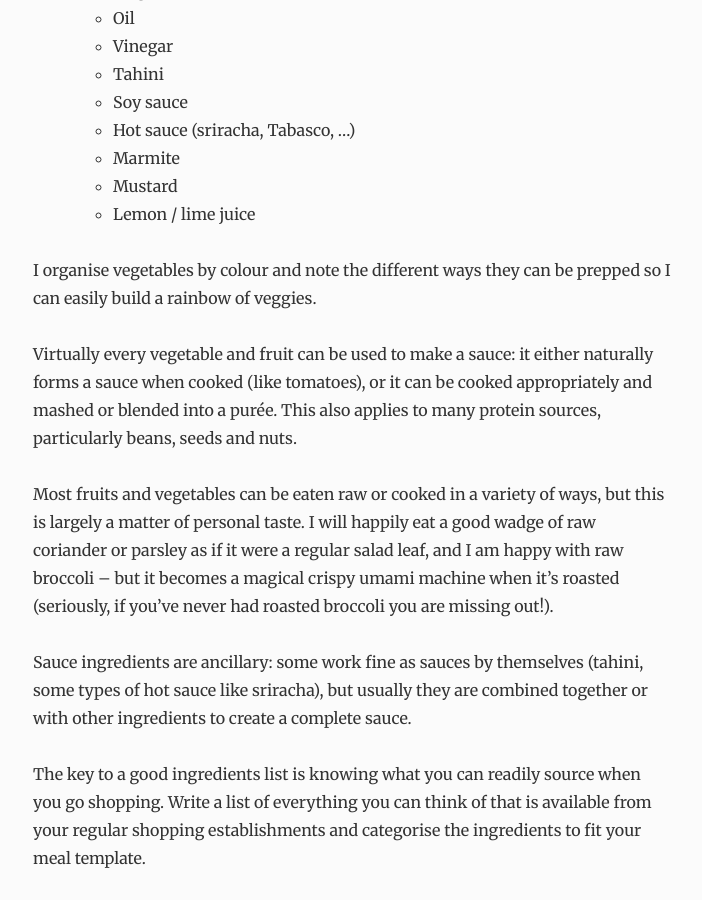
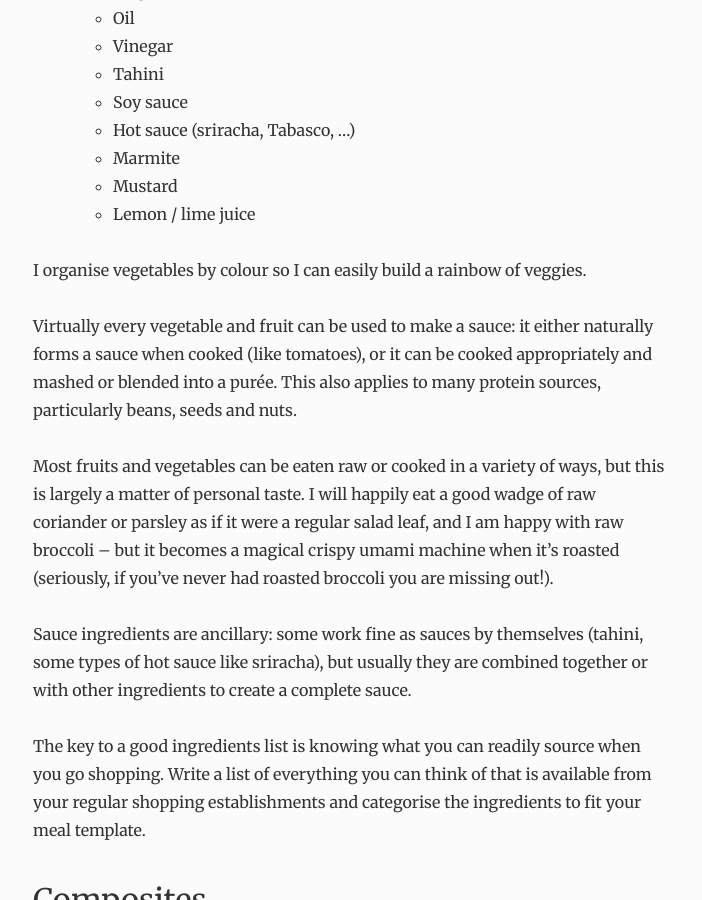
Before and after one commit to wcerfgba/jpreston.xyz, a Jekyll site: the page built from _posts/2020-11-26-vegan-lunch-kit.markdown, in a window 1280 px wide and 900 px high, scrolled down 2868 px. Shown: the whole window, without its empty margins (287-989 px from the left). Built offline with Jekyll 4.4.1, drawn with Linux system fonts in a browser that asks for light colours.

Commit message:
Remove note about prep methods for veggies from Vegan Lunch Kit

```diff
--- a/_posts/2020-11-26-vegan-lunch-kit.markdown
+++ b/_posts/2020-11-26-vegan-lunch-kit.markdown
@@ -90,7 +90,7 @@ Sauce is important because not only does it provide another layer of flavours to
   * Mustard
   * Lemon / lime juice
 
-I organise vegetables by colour and note the different ways they can be prepped so I can easily build a rainbow of veggies.
+I organise vegetables by colour so I can easily build a rainbow of veggies.
 
 Virtually every vegetable and fruit can be used to make a sauce: it either naturally forms a sauce when cooked (like tomatoes), or it can be cooked appropriately and mashed or blended into a purée. This also applies to many protein sources, particularly beans, seeds and nuts.
 
```
